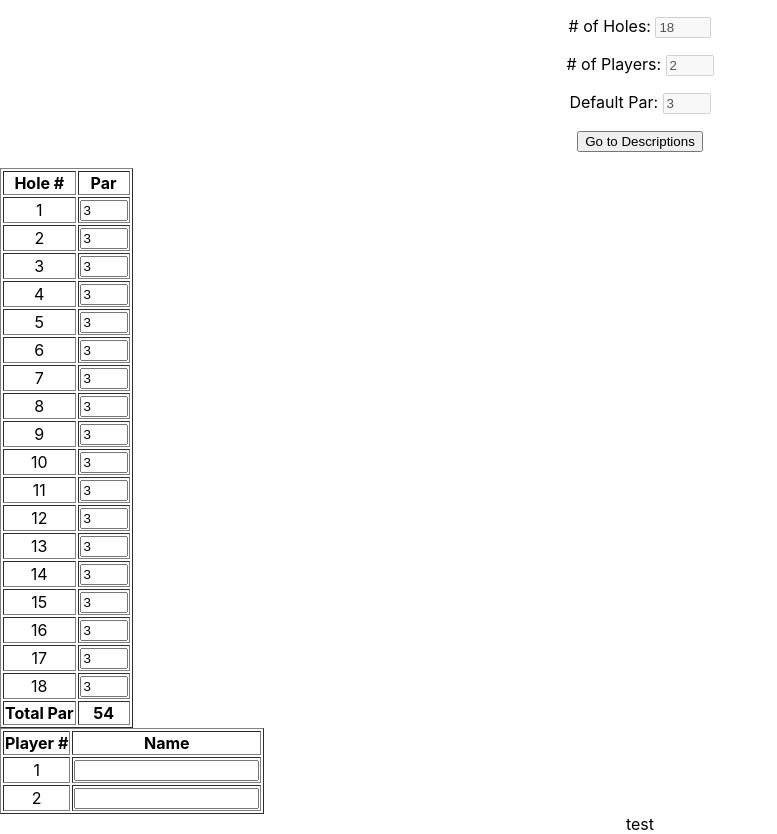
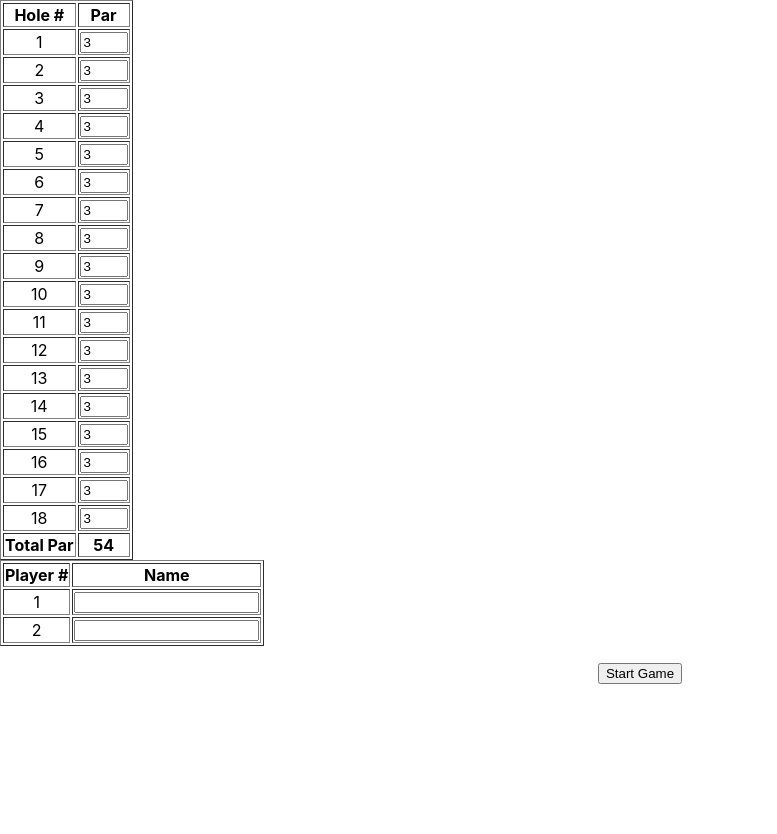
Before and after one commit to dwalker27/golf-score, a React (Create React App) app in the folder client/: page / in a window 1280 px wide. Both pictures are taken after a click on the button "Go to Descriptions". Shown: the whole page, without its empty margins (0-777 px from the left). After the commit the page ends 800 px from the top, so only its background shows below. Built offline with nearby package versions, Linux system fonts and the light colour scheme.

Commit message:
Completed Settings, hole list, and player list, starting scorecard skeleton

```diff
--- a/client/src/App.js
+++ b/client/src/App.js
@@ -1,12 +1,49 @@
 import './App.css';
+import React, { useState } from 'react';
+import $ from 'jquery';
 import Settings from './components/Settings';
+import HoleList from './components/HoleList';
+import PlayerList from './components/PlayerList';
 import Scorecard from './components/Scorecard';
 
 function App() {
+  const [holes, setHoles] = useState(0);
+  const [players, setPlayers] = useState(0);
+  const [startPar, setStartPar] = useState(0);
+  const [holeList, setHoleList] = useState([]);
+  const [playerList, setPlayerList] = useState([]);
+  const [showSettings, setShowSettings] = useState(true);
+  const [showHoleList, setShowHoleList] = useState(false);
+  const [showPlayerList, setShowPlayerList] = useState(false);
+  const [showScorecard, setShowScorecard] = useState(false);
+
+  function startGame() {
+    console.log(holeList);
+    console.log(playerList);
+    setShowHoleList(false);
+    setShowPlayerList(false);
+    setShowScorecard(true);
+  }
+
+  function handleNextScreen() {
+    setHoles($("#holes").val());
+    setPlayers($("#players").val());
+    setStartPar($("#startPar").val());
+    $("#holes").prop('disabled', true);
+    $("#players").prop('disabled', true);
+    $("#startPar").prop('disabled', true);
+    setShowSettings(false);
+    setShowHoleList(true);
+    setShowPlayerList(true);
+  }
+
   return (
     <div className="App">
-      <Settings />
-      <Scorecard />
+      {showSettings && <Settings setHoles={setHoles} setPlayers={setPlayers} setStartPar={setStartPar} handleNextScreen={handleNextScreen} />}
+      {showHoleList && <HoleList holes={holes} par={startPar} setHoleList={setHoleList}></HoleList>}
+      {showPlayerList && <PlayerList players={players} setPlayerList={setPlayerList}></PlayerList>}
+      {showScorecard && <Scorecard holes={holes} players={players} holeList={holeList} playerList={playerList} />}
+      {showHoleList && showPlayerList && <p><button id="start" name="start" onClick={startGame}>Start Game</button></p>}
     </div>
   );
 }
--- a/client/src/components/HoleList.jsx
+++ b/client/src/components/HoleList.jsx
@@ -9,11 +9,14 @@ const HoleList = (props) => {
   let parTotal = props.par * props.holes;
 
   const handleChange = () => {
+    let tempList = [];
     parTotal = 0;
     for (let i = 1; i <= props.holes; i++) {
-      parTotal += parseInt($(`#${i}`).val());
+      parTotal += parseInt($(`#hole-${i}`).val());
+      tempList.push(parseInt($(`#hole-${i}`).val()));
     }
-    $("#total").html(parTotal)
+    $("#total").html(parTotal);
+    props.setHoleList(tempList);
   }
 
   if (props.holes > 0) {
@@ -22,10 +25,8 @@ const HoleList = (props) => {
   }
 
   for (let i = 1; i <= props.holes; i++) {
-    holes.push(<tr key={i}><td>{i}</td><td><input type="number" id={i} defaultValue={props.par} onChange={handleChange} min="1" max="9" /></td></tr>);
-
+    holes.push(<tr key={i}><td>{i}</td><td><input type="number" id={"hole-" + i} defaultValue={props.par} onChange={handleChange} min="1" max="9" /></td></tr>);
   }
-  console.log(holes);
 
   return (
     <div>
--- a/client/src/components/PlayerList.jsx
+++ b/client/src/components/PlayerList.jsx
@@ -5,12 +5,20 @@ const PlayerList = (props) => {
   const header = [];
   const players = [];
 
+  function handleChange() {
+    let tempList = [];
+    for (let i = 1; i <= props.players; i++) {
+      tempList.push($(`#player-${i}`).val());
+    }
+    props.setPlayerList(tempList);
+  }
+
   if (props.players > 0) {
     header.push(<tr key="header"><th>Player #</th><th>Name</th></tr>);
   }
 
   for (let i = 1; i <= props.players; i++) {
-    players.push(<tr key={i}><td>{i}</td><td><input type="text" id={i} defaultValue={props.par} /></td></tr>);
+    players.push(<tr key={i}><td>{i}</td><td><input type="text" id={"player-" + i} defaultValue={props.par} onChange={handleChange} /></td></tr>);
   }
 
   return (
--- a/client/src/components/Scorecard.jsx
+++ b/client/src/components/Scorecard.jsx
@@ -1,9 +1,19 @@
 import React from 'react'
 
-const Scorecard = () => {
+const Scorecard = (props) => {
   return (
     <div>
-      test
+      <table>
+        <thead>
+
+        </thead>
+        <tbody>
+
+        </tbody>
+        <tfoot>
+
+        </tfoot>
+      </table>
     </div>
   )
 }
--- a/client/src/components/Settings.jsx
+++ b/client/src/components/Settings.jsx
@@ -3,21 +3,7 @@ import HoleList from './HoleList';
 import PlayerList from './PlayerList';
 import $ from 'jquery';
 
-const Main = () => {
-  const [holes, setHoles] = useState(0);
-  const [players, setPlayers] = useState(0);
-  const [startPar, setStartPar] = useState(0);
-
-
-  function handleNextScreen() {
-    setHoles($("#holes").val());
-    setPlayers($("#players").val());
-    setStartPar($("#startPar").val());
-    $("#holes").prop('disabled', true);
-    $("#players").prop('disabled', true);
-    $("#startPar").prop('disabled', true);
-  }
-
+const Settings = (props) => {
   return (
     <div>
       <p><label htmlFor="holes"># of Holes: </label>
@@ -26,11 +12,9 @@ const Main = () => {
         <input type="number" name="players" id="players" defaultValue="2" min="1" max="6"></input></p>
       <p><label htmlFor="startPar">Default Par: </label>
         <input type="number" name="startPar" id="startPar" defaultValue="3" min="1" max="9"></input></p>
-      <p><button id="next" name="next" onClick={handleNextScreen}>Go to Descriptions</button></p>
-      <HoleList holes={holes} par={startPar}></HoleList>
-      <PlayerList players={players}></PlayerList>
+      <p><button id="next" name="next" onClick={props.handleNextScreen}>Go to Descriptions</button></p>
     </div>
   )
 }
 
-export default Main
+export default Settings
```
